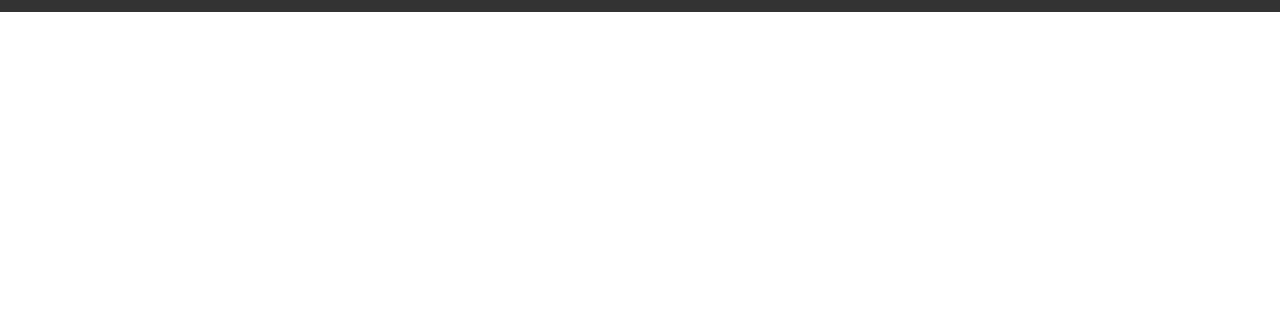
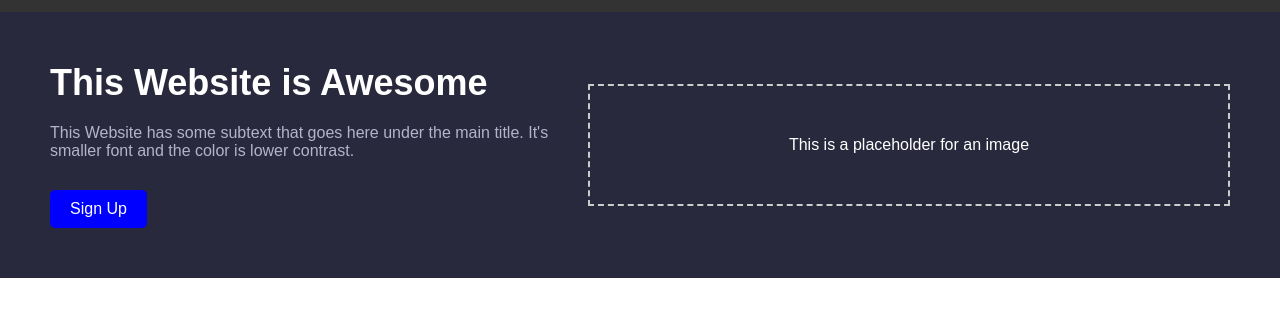
Before and after one commit to skivanoclaire/odin-landing-page, a plain HTML site: page landing/index.html in a window 1280 px wide. Shown: the part 36-352 px from the top of the page. Drawn offline with Linux system fonts and the light colour scheme.

Commit message:
Added first section html code and css

```diff
--- a/landing/index.html
+++ b/landing/index.html
@@ -4,7 +4,7 @@
 <head>
     <meta charset="UTF-8">
     <meta name="viewport" content="width=device-width, initial-scale=1.0">
-    <title>Flexbox Header</title>
+    <title>Flexbox Header and Section</title>
     <link rel="stylesheet" href="styles.css">
 </head>
 
@@ -22,6 +22,21 @@
             </ul>
         </nav>
     </header>
+
+    <!-- New Section -->
+    <section class="content-section">
+        <div class="text-content">
+            <h1>This Website is Awesome</h1>
+            <p class="description">
+                This Website has some subtext that goes here under the main title. It's smaller font and the color is
+                lower contrast.
+            </p>
+            <button class="signup-button">Sign Up</button>
+        </div>
+        <div class="image-content">
+            <p>This is a placeholder for an image</p>
+        </div>
+    </section>
 </body>
 
 </html>
--- a/landing/styles.css
+++ b/landing/styles.css
@@ -38,3 +38,58 @@ header {
 .menu ul li a:hover {
     text-decoration: underline;
 }
+
+/* New Section */
+.content-section {
+    display: flex;
+    justify-content: space-between;
+    align-items: center;
+    background-color: #29293d;
+    color: white;
+    padding: 50px;
+}
+
+.text-content {
+    flex: 1;
+    display: flex;
+    flex-direction: column;
+    justify-content: space-between;
+    align-items: flex-start;
+}
+
+h1 {
+    font-size: 36px;
+    margin-bottom: 20px;
+}
+
+.description {
+    font-size: 16px;
+    margin-bottom: 30px;
+    color: #b3b3cc;
+    /* Lower contrast */
+}
+
+.signup-button {
+    background-color: blue;
+    color: white;
+    border: none;
+    padding: 10px 20px;
+    font-size: 16px;
+    cursor: pointer;
+    border-radius: 5px;
+    /* Rounded corners */
+}
+
+.signup-button:hover {
+    background-color: darkblue;
+}
+
+
+.image-content {
+    flex: 1;
+    text-align: center;
+    color: white;
+    font-size: 16px;
+    border: 2px dashed #cccccc;
+    padding: 50px;
+}
```
